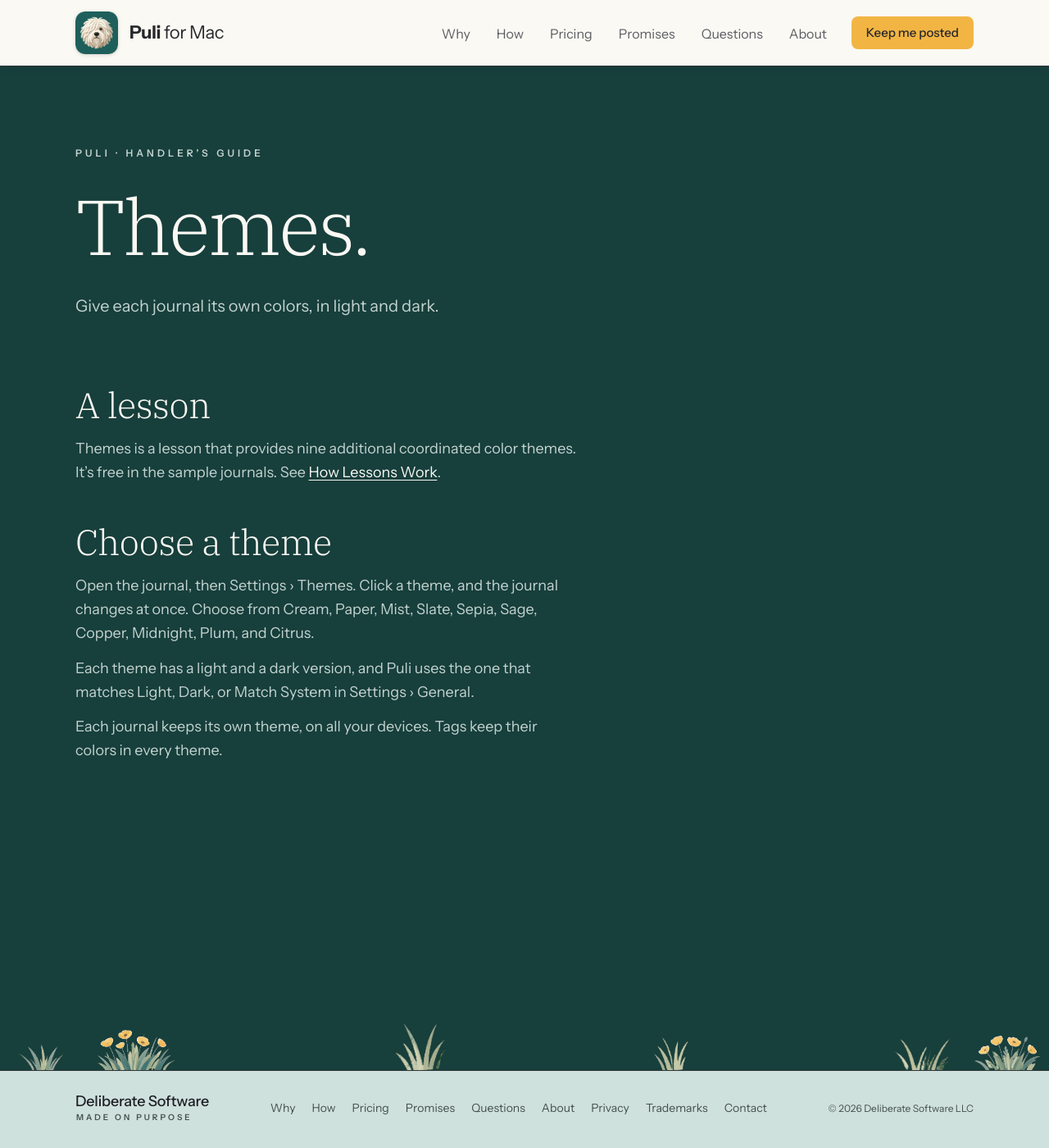
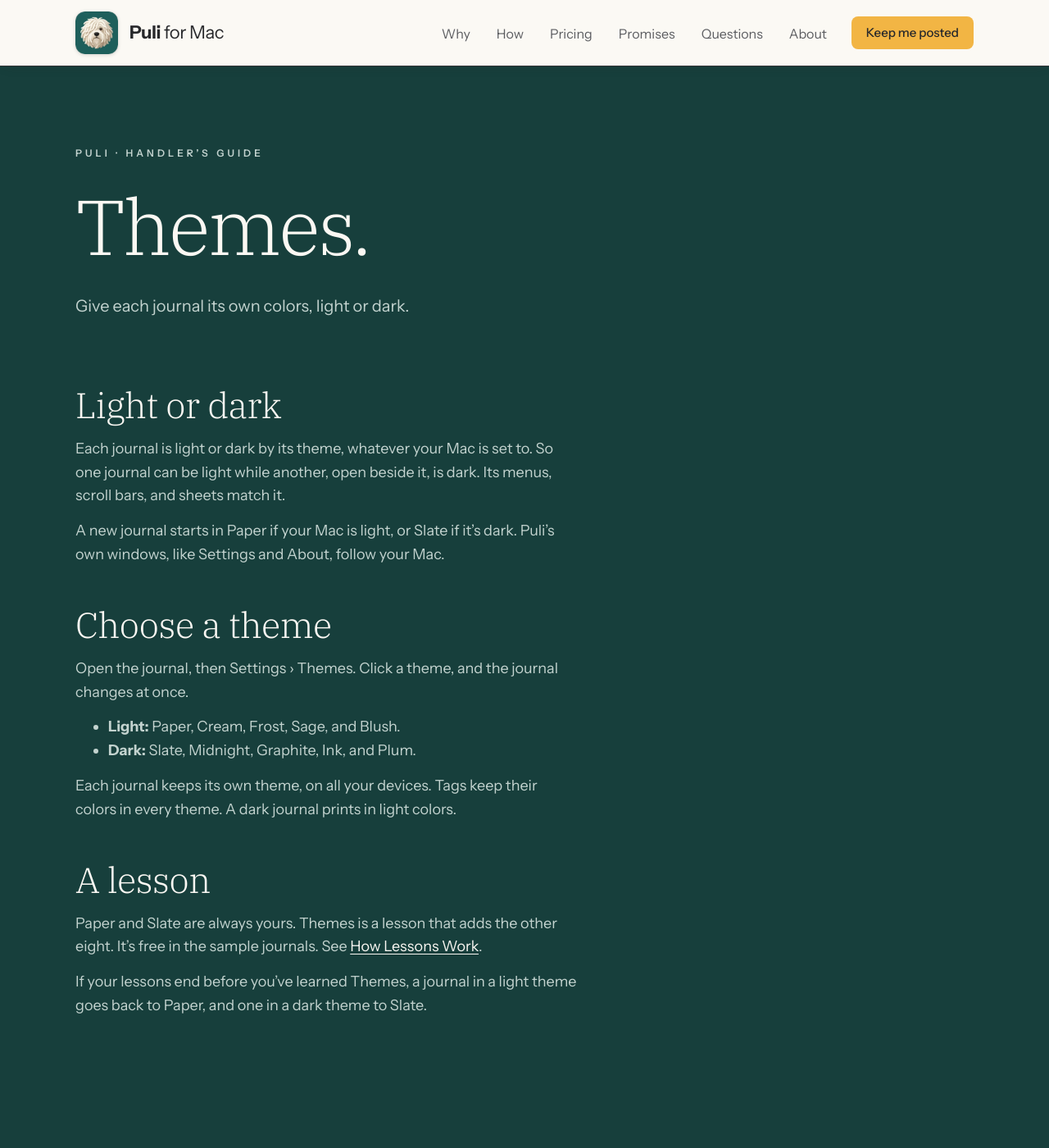
Before and after one commit to deliberate-software/puli-site, a Jekyll site: the page built from guide/themes.html, in a window 1280 px wide and 1400 px high. Shown: the whole window at 82% size. Built offline with Jekyll 4.4.1, drawn with Linux system fonts in a browser that asks for light colours.

Commit message:
Themes in the Handler's Guide: each journal light or dark by its theme, whatever the Mac is, Paper or Slate at first, Puli's own windows following the Mac; five light themes, Paper, Cream, Frost, Sage, and Blush, and five dark, Slate, Midnight, Graphite, Ink, and Plum; Paper and Slate always, the lesson adding the other eight, and lessons ending, a light theme becoming Paper and a dark one Slate; Settings › General loses Light, Dark, or Match System, and Themes is a tab of its own
Co-Authored-By: Claude Opus 5.5 <noreply@anthropic.com>

```diff
--- a/guide/themes.html
+++ b/guide/themes.html
@@ -1,7 +1,7 @@
 ---
 layout: default
 title: Themes
-description: "The Themes lesson: give each journal its own color theme, in light and dark."
+description: "Give each journal its own color theme, light or dark: Paper and Slate, and with the Themes lesson, eight more."
 permalink: /guide/themes/
 redirect_from: /lessons/themes/   # its address till Nov 24, which Puli 0.12.0's Help still links to
 main_class: q-section--teal   # dark teal, like Privacy (Alan, Nov 20)
@@ -9,22 +9,34 @@ main_class: q-section--teal   # dark teal, like Privacy (Alan, Nov 20)
 <section class="hero hero--short container">
   <p class="eyebrow">Puli · Handler’s Guide</p>
   <h1 class="hero__title">Themes.</h1>
-  <p class="hero__lead">Give each journal its own colors, in light and dark.</p>
+  <p class="hero__lead">Give each journal its own colors, light or dark.</p>
   <div class="prose prose--topics">
 
     <div class="topic">
-      <h2 id="a-lesson">A lesson</h2>
+      <h2 id="light-or-dark">Light or dark</h2>
       <div class="topic__text">
-        <p>Themes is a lesson that provides nine additional coordinated color themes. It’s free in the sample journals. See <a href="{{ '/lessons/' | relative_url }}">How Lessons Work</a>.</p>
+        <p>Each journal is light or dark by its theme, whatever your Mac is set to. So one journal can be light while another, open beside it, is dark. Its menus, scroll bars, and sheets match it.</p>
+        <p>A new journal starts in Paper if your Mac is light, or Slate if it’s dark. Puli’s own windows, like Settings and About, follow your Mac.</p>
       </div>
     </div>
 
     <div class="topic">
       <h2 id="choose-a-theme">Choose a theme</h2>
       <div class="topic__text">
-        <p>Open the journal, then Settings › Themes. Click a theme, and the journal changes at once. Choose from Cream, Paper, Mist, Slate, Sepia, Sage, Copper, Midnight, Plum, and Citrus.</p>
-        <p>Each theme has a light and a dark version, and Puli uses the one that matches Light, Dark, or Match System in Settings › General.</p>
-        <p>Each journal keeps its own theme, on all your devices. Tags keep their colors in every theme.</p>
+        <p>Open the journal, then Settings › Themes. Click a theme, and the journal changes at once.</p>
+        <ul>
+          <li><strong>Light:</strong> Paper, Cream, Frost, Sage, and Blush.</li>
+          <li><strong>Dark:</strong> Slate, Midnight, Graphite, Ink, and Plum.</li>
+        </ul>
+        <p>Each journal keeps its own theme, on all your devices. Tags keep their colors in every theme. A dark journal prints in light colors.</p>
+      </div>
+    </div>
+
+    <div class="topic">
+      <h2 id="a-lesson">A lesson</h2>
+      <div class="topic__text">
+        <p>Paper and Slate are always yours. Themes is a lesson that adds the other eight. It’s free in the sample journals. See <a href="{{ '/lessons/' | relative_url }}">How Lessons Work</a>.</p>
+        <p>If your lessons end before you’ve learned Themes, a journal in a light theme goes back to Paper, and one in a dark theme to Slate.</p>
       </div>
     </div>
 
--- a/lessons.html
+++ b/lessons.html
@@ -47,7 +47,7 @@ main_class: q-section--teal   # dark teal, like Privacy (Alan, Nov 20)
     <p class="q-lesson__more"><a href="{{ '/guide/explore/' | relative_url }}">How to use Explore</a></p>
 
     <h3 id="themes">Themes</h3>
-    <p>Make each journal feel like home. Give each journal its own colors, in light and dark.</p>
+    <p>Make each journal feel like home. Give each journal its own colors, from five light themes and five dark.</p>
     {% include lesson-shot.html name="themes" alt="One note in six themes: Sage, Copper, and Plum by day, and Sage, Copper, and Midnight by night." width="2122" height="936" %}
     <p class="q-lesson__more"><a href="{{ '/guide/themes/' | relative_url }}">How to use Themes</a></p>
 
```
Also changed, not shown: guide/yours.html (+4 -3 lines).
